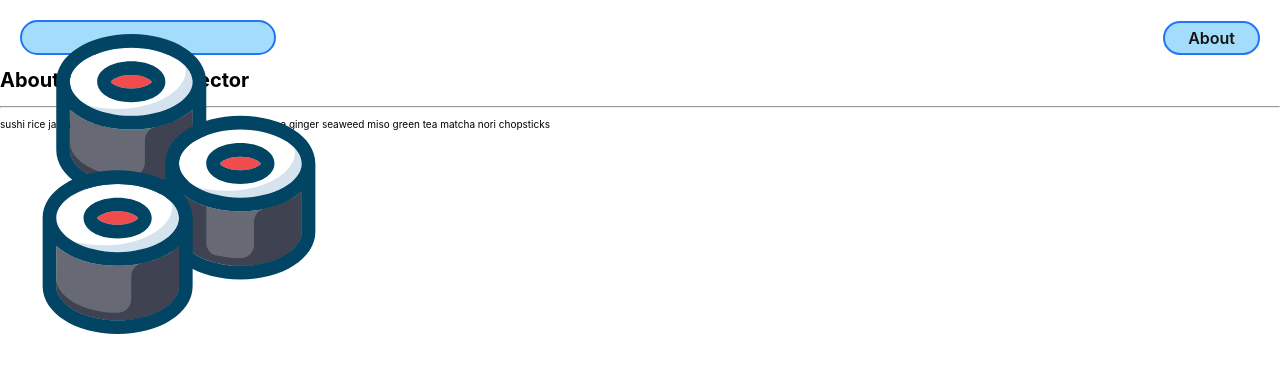
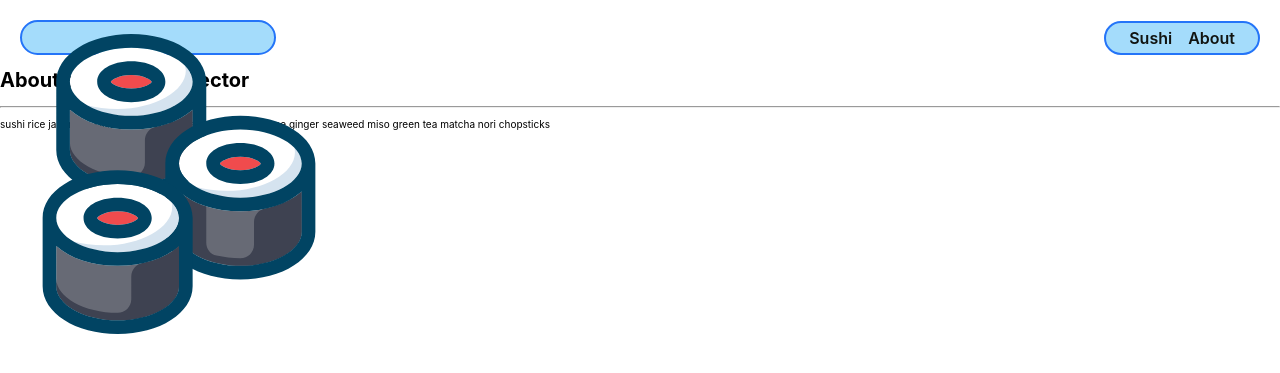
Before and after one commit to katiacreator/sushi-collector, a Django app: page /about/ in a window 1280 px wide. Shown: the top 373 px of the page. Run offline with Django 3.2, Linux system fonts and the light colour scheme.

Commit message:
completed MVC for all sushi page

```diff
--- a/main_app/static/css/base.css
+++ b/main_app/static/css/base.css
@@ -1,6 +1,3 @@
-/* body {
-  background-color: red;
-} */
 html {
   box-sizing: border-box
 }
--- a/main_app/templates/base.html
+++ b/main_app/templates/base.html
@@ -23,6 +23,9 @@
       </div>
       <nav>
         <ul>
+          <li><a href="/sushi">Sushi</a></li>
+        </ul>
+        <ul>
           <li><a href="/about">About</a></li>
         </ul>
       </nav>
--- a/main_app/urls.py
+++ b/main_app/urls.py
@@ -4,4 +4,5 @@ from . import views
 urlpatterns = [
   path('', views.home, name='home'),
   path('about/', views.about, name='about'),
+  path('sushi/', views.sushi_index, name='sushi_index'),
 ]
--- a/main_app/views.py
+++ b/main_app/views.py
@@ -1,5 +1,21 @@
 from django.shortcuts import render
 from django.http import HttpResponse
+
+# Add the Sushi class & list and view function below the imports
+class Sushi:  # Note that parens are optional if not inheriting from another class
+  def __init__(self, name, type, description, price):
+    self.name = name
+    self.type = type
+    self.description = description
+    self.price = price
+
+sushi_list = [
+  Sushi('California', 'sushi roll', 'cucumber, avocado, and crab', 8),
+  Sushi('Tuna', 'sashimi', 'delicious', 10),
+  Sushi('Cucumber', 'sushi roll', 'vegan friendly', 4),
+  Sushi('Salmon', 'nigiri', 'sustainably caught salmon', 8),
+  Sushi('Captain Crunch Crab', 'sushi roll', 'epic, delicious treat, softshell crab battered in captain crunch batter and fried', 10)
+]
 
 #define the home view
 def home(request):
@@ -8,3 +24,6 @@ def home(request):
 #define the about view
 def about(request):
   return render(request, 'about.html')
+
+def sushi_index(request):
+  return render(request, 'sushi/index.html', { 'sushi_list': sushi_list })
```
Also changed, not shown: main_app/templates/sushi/index.html (added, +41 -0 lines).
